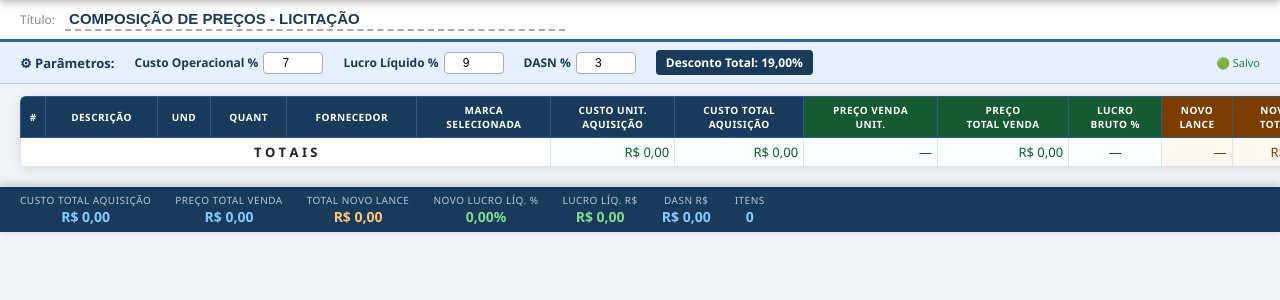
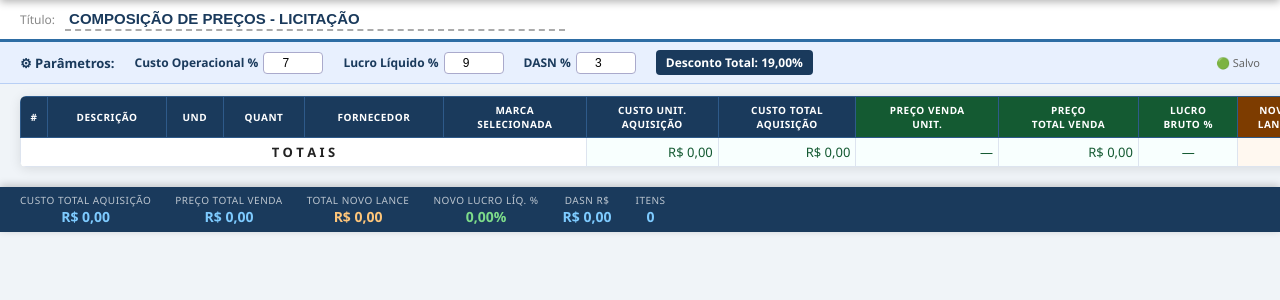
Before and after one commit to thiagomarinh/sistema-licitacao, a Flask app: page / in a window 1280 px wide. Shown: the part 61-361 px from the top of the page. Run offline with Flask 3, Linux system fonts and the light colour scheme; data that the repository does not hold is empty.

Commit message:
Remove colunas redundantes e ajusta cálculos
- Remove coluna Lucro Líq. R$ (redundante com Novo Lucro R$)
- Renomeia Taxa ICMS para Custo Operacional %
- Corrige fórmula do Novo Lucro % (subtraía lucro_liq em vez de custo_op)
- Remove valores padrão dos campos de configuração

Co-Authored-By: Claude Sonnet 4.6 <noreply@anthropic.com>

```diff
--- a/templates/index.html
+++ b/templates/index.html
@@ -288,7 +288,6 @@
       <th class="grp-novo-lance">NOVO<br>TOTAL</th>
       <th class="grp-novo-lance">NOVO<br>LUCRO %</th>
       <th class="grp-resultados">NOVO<br>LUCRO R$</th>
-      <th class="grp-resultados">LUCRO LÍQ.<br>R$</th>
       <th class="grp-resultados">DASN<br>R$</th>
       <th class="grp-resultados">CUSTO<br>OPERAC.</th>
       <th rowspan="1"></th>
@@ -308,7 +307,6 @@
       <td class="calc-novo num" id="tot-novo-total">R$ 0,00</td>
       <td class="calc-novo pct" id="tot-novo-lucro-pct">—</td>
       <td class="calc-res num" id="tot-novo-lucro-rs">R$ 0,00</td>
-      <td class="calc-res num" id="tot-lucro-liq-rs">R$ 0,00</td>
       <td class="calc-res num" id="tot-dasn-rs">R$ 0,00</td>
       <td class="calc-res num" id="tot-custo-op">R$ 0,00</td>
       <td></td>
@@ -334,10 +332,6 @@
   <div class="t-item">
     <span class="t-label">Novo Lucro Líq. %</span>
     <span class="t-val verde" id="ft-pct">0,00%</span>
-  </div>
-  <div class="t-item">
-    <span class="t-label">Lucro Líq. R$</span>
-    <span class="t-val verde" id="ft-liq">R$ 0,00</span>
   </div>
   <div class="t-item">
     <span class="t-label">DASN R$</span>
@@ -444,7 +438,6 @@ function renderRow(item, idx) {
     <td class="calc-novo">${fmtBRL(calc.novo_total)}</td>
     <td class="${pctClass}">${fmtPct(calc.novo_lucro_pct)}</td>
     <td class="calc-res">${fmtBRL(calc.novo_lucro_rs)}</td>
-    <td class="calc-res">${fmtBRL(calc.lucro_liq_rs)}</td>
     <td class="calc-res">${fmtBRL(calc.dasn_rs)}</td>
     <td class="calc-res">${fmtBRL(calc.custo_op)}</td>
     <td style="text-align:center"><button class="btn-del" onclick="removeItem(${item.id})" title="Remover linha">&#10005;</button></td>
@@ -494,7 +487,6 @@ function updateTotals() {
   document.getElementById('tot-novo-total').textContent = fmtBRL(tot.novo_total);
   document.getElementById('tot-novo-lucro-pct').textContent = fmtPct(novo_lucro_pct_total);
   document.getElementById('tot-novo-lucro-rs').textContent = fmtBRL(tot.novo_lucro_rs);
-  document.getElementById('tot-lucro-liq-rs').textContent = fmtBRL(tot.lucro_liq_rs);
   document.getElementById('tot-dasn-rs').textContent = fmtBRL(tot.dasn_rs);
   document.getElementById('tot-custo-op').textContent = fmtBRL(tot.custo_op);
 
@@ -541,9 +533,8 @@ function setFieldBRL(id, field, input) {
       cells[13].className = pctClass;
       cells[13].textContent = fmtPct(calc.novo_lucro_pct);
       cells[14].textContent = fmtBRL(calc.novo_lucro_rs);
-      cells[15].textContent = fmtBRL(calc.lucro_liq_rs);
-      cells[16].textContent = fmtBRL(calc.dasn_rs);
-      cells[17].textContent = fmtBRL(calc.custo_op);
+      cells[15].textContent = fmtBRL(calc.dasn_rs);
+      cells[16].textContent = fmtBRL(calc.custo_op);
     }
     updateTotals();
     markDirty();
@@ -595,9 +586,8 @@ function setField(id, field, value) {
       cells[13].className = pctClass;
       cells[13].textContent = fmtPct(calc.novo_lucro_pct);
       cells[14].textContent = fmtBRL(calc.novo_lucro_rs);
-      cells[15].textContent = fmtBRL(calc.lucro_liq_rs);
-      cells[16].textContent = fmtBRL(calc.dasn_rs);
-      cells[17].textContent = fmtBRL(calc.custo_op);
+      cells[15].textContent = fmtBRL(calc.dasn_rs);
+      cells[16].textContent = fmtBRL(calc.custo_op);
     }
     updateTotals();
     markDirty();
```
